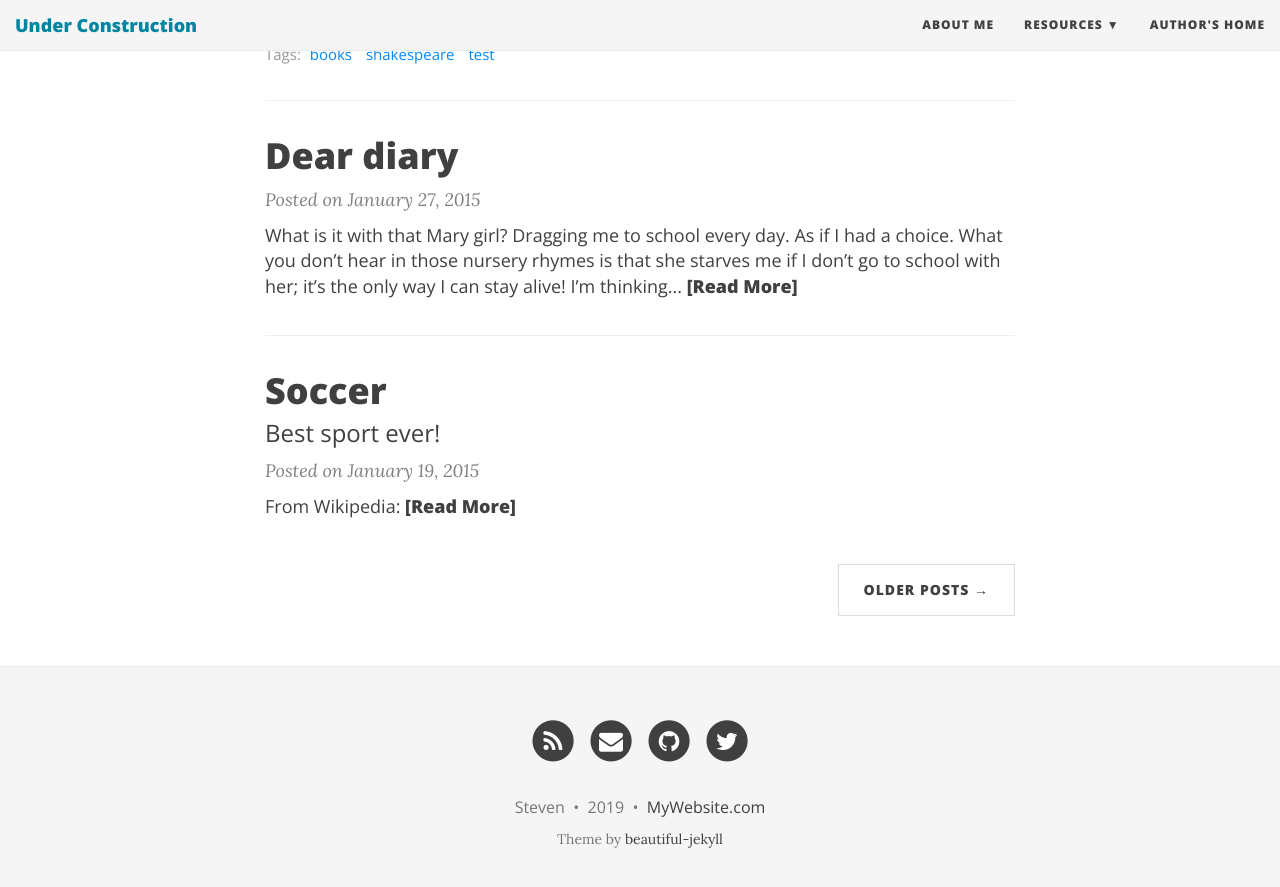
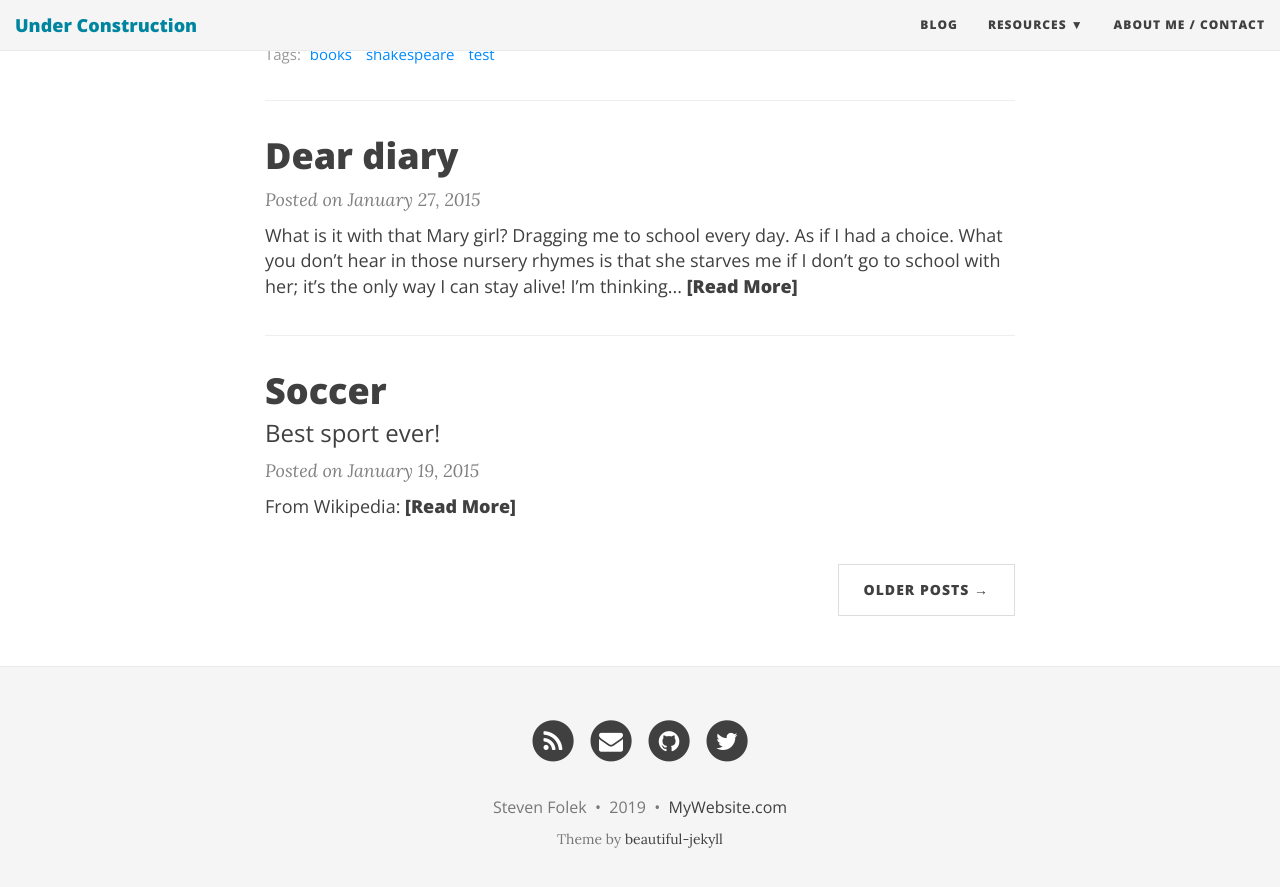
Before and after one commit to Pir00t/pir00t.github.io, a Jekyll site: the page built from index.html, in a window 1280 px wide and 900 px high, scrolled down 1134 px. Shown: the top 887 px of the window. Built offline with Jekyll 4.4.1, drawn with Linux system fonts in a browser that asks for light colours; nearby versions of some CDN libraries; the list of posts is cut into pages by our own code.

```diff
--- a/_config.yml
+++ b/_config.yml
@@ -14,20 +14,20 @@ description: Under Construction
 url: "https://github.com/Pir00t/pir00t.github.io"
 
 # baseurl should be an empty string
-baseurl: "/"
+baseurl: ""
 
 # --- Navigation bar options --- #
 
 # List of links in the navigation bar
 navbar-links:
-  About Me: "aboutme"
+  Blog: ""
   Resources:
-    - Learn markdown: "http://www.markdowntutorial.com/"
-  Author's home: "https://github.com/Pir00t/"
+    - Pir00t Github: "https://github.com/Pir00t/"
+  About Me / Contact: "aboutme"
 
 # Image to show in the navigation bar - image must be a square (width = height)
 # Remove this parameter if you don't want an image in the navbar
-avatar: "/img/avatar-icon.png"
+avatar: "/img/under_construction.png"
 
 # If you want to have an image logo in the top-left corner instead of the title text,
 # then specify the following parameter
@@ -59,7 +59,7 @@ footer-link-col: "#404040"
 # Change all these values or delete the ones you don't want.
 # Important: you must keep the "name" parameter, everything else you can remove
 author:
-  name: Steven
+  name: Steven Folek
 
 # Select your active Social Network Links.
 # Uncomment the links you want to show in the footer and add your information to each link.
```
Also changed, not shown: img/under_construction.png (added).
